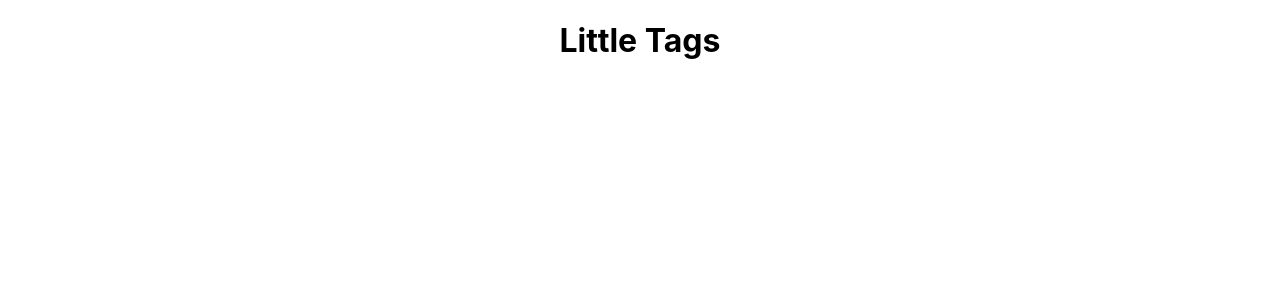
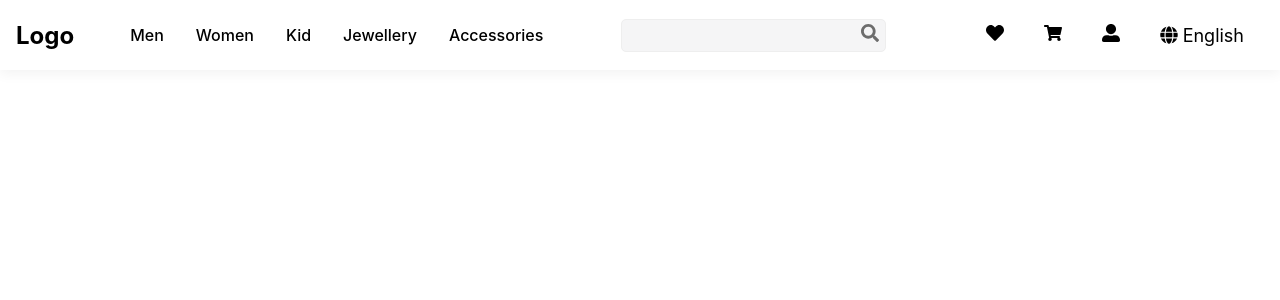
Before and after one commit to pesto-students/little-tags-Manu-jayaprakash, a React (Create React App) app: page / in a window 1280 px wide. Shown: the top 300 px of the page. Built offline with nearby package versions, Linux system fonts and the light colour scheme.

Commit message:
UI for Navbar

```diff
--- a/package.json
+++ b/package.json
@@ -6,8 +6,11 @@
     "@testing-library/jest-dom": "^5.11.4",
     "@testing-library/react": "^11.1.0",
     "@testing-library/user-event": "^12.1.10",
+    "bootstrap": "^4.6.0",
+    "prop-types": "^15.7.2",
     "react": "^17.0.1",
     "react-dom": "^17.0.1",
+    "react-icons": "^4.2.0",
     "react-scripts": "4.0.1",
     "web-vitals": "^0.2.4"
   },
--- a/src/App.css
+++ b/src/App.css
@@ -1,3 +1,3 @@
 .App {
-    text-align: center;
+    height: 100%;
 }
--- a/src/App.js
+++ b/src/App.js
@@ -1,9 +1,20 @@
-import './App.css';
+import React, { useState } from "react";
+import "./App.css";
+import Navbar from "./components/Navbar/Navbar";
+import SideDrawer from "./components/SideDrawer/SideDrawer";
+import Overlay from "./components/Overlay/Overlay";
 
 function App() {
+  const [isSidedrawerOpen, setIsSidedrawerOpen] = useState(false);
+  const drawerToggler = () => {
+    setIsSidedrawerOpen(!isSidedrawerOpen);
+  };
+
   return (
     <div className="App">
-      <h1>Little Tags</h1>
+      <Navbar drawerToggler={drawerToggler} />
+      <SideDrawer drawerToggler={drawerToggler} isOpen={isSidedrawerOpen} />
+      {isSidedrawerOpen ? <Overlay drawerToggler={drawerToggler} /> : null}
     </div>
   );
 }
--- /dev/null
+++ b/src/components/Navbar/Navbar.css
@@ -0,0 +1,63 @@
+.navbar__wrapper {
+  position: fixed;
+  background-color: #fff;
+  top: 0;
+  left: 0;
+  right: 0;
+  -webkit-box-shadow: 0 4px 12px 0 rgb(0 0 0 / 5%);
+  box-shadow: 0 4px 12px 0 rgb(0 0 0 / 5%);
+  height: 70px;
+}
+.navbar {
+  display: flex;
+  align-items: center;
+  padding: 0 1rem;
+  height: 100%;
+}
+.navbar__items ul {
+  list-style: none;
+  display: flex;
+  font-weight: 500;
+}
+.navbar__items ul li {
+  margin: 0 1rem;
+  cursor: pointer;
+}
+.user-actions {
+  display: flex;
+}
+.user-action__item {
+  padding: 8px 12px;
+  font-size: 18px;
+  cursor: pointer;
+  border-radius: 50px;
+  margin: 0 8px;
+}
+.user-action__item:hover {
+  background-color: #f5f5f6;
+}
+.select-language {
+  display: flex;
+  align-items: center;
+}
+.select-language svg {
+  margin-right: 5px;
+}
+.hamburger {
+  font-size: 18px;
+  margin-right: 5px;
+  margin-top: 5px;
+  cursor: pointer;
+}
+
+@media (min-width: 768px) {
+  .hamburger {
+    display: none;
+  }
+}
+@media (max-width: 768px) {
+  .navbar__items,
+  .user-actions {
+    display: none;
+  }
+}
--- /dev/null
+++ b/src/components/Navbar/Navbar.js
@@ -0,0 +1,46 @@
+import React from "react";
+import PropTypes from 'prop-types';
+import "./Navbar.css";
+import SearchBox from "../SearchBox/SearchBox";
+import { FaShoppingCart, FaUserAlt, FaHeart, FaGlobe,FaWater } from "react-icons/fa";
+
+export default function Navbar({drawerToggler}) {
+  return (
+    <header className="navbar__wrapper">
+      <nav className="navbar">
+        <div className="hamburger" onClick={drawerToggler}><FaWater/></div>
+        <div className="navbar__logo">
+          <h1>Logo</h1>
+        </div>
+        <div className="navbar__items">
+          <ul>
+            <li>Men</li>
+            <li>Women</li>
+            <li>Kid</li>
+            <li>Jewellery</li>
+            <li>Accessories</li>
+          </ul>
+        </div>
+        <SearchBox />
+        <div className="user-actions">
+          <span className="user-action__item">
+            <FaHeart />
+          </span>
+          <span className="user-action__item">
+            <FaShoppingCart />
+          </span>
+          <span className="user-action__item">
+            <FaUserAlt />
+          </span>
+          <span className="user-action__item select-language">
+            <FaGlobe /> English
+          </span>
+        </div>
+      </nav>
+    </header>
+  );
+}
+
+Navbar.propTypes = {
+  drawerToggler: PropTypes.func
+}
--- /dev/null
+++ b/src/components/Overlay/Overlay.css
@@ -0,0 +1,14 @@
+.overlay {
+  position: fixed;
+  top: 0;
+  left: 0;
+  width: 100%;
+  height: 100%;
+  background-color: rgba(0, 0, 0, 0.3);
+  z-index: 100;
+}
+@media (min-width: 768px) {
+  .overlay {
+    display: none;
+  }
+}
--- /dev/null
+++ b/src/components/Overlay/Overlay.js
@@ -0,0 +1,13 @@
+import React from "react";
+import PropTypes from 'prop-types';
+import "./Overlay.css";
+
+export default function Overlay({drawerToggler}) {
+  return (
+    <div className="overlay" onClick={drawerToggler}></div>
+  );
+}
+
+Overlay.propTypes = {
+  drawerToggler: PropTypes.func
+}
--- /dev/null
+++ b/src/components/SearchBox/SearchBox.css
@@ -0,0 +1,27 @@
+.search__wrapper {
+  width: 100%;
+  display: flex;
+  align-items: center;
+  justify-content: center;
+}
+.search__input {
+  background-color: #f5f5f6;
+  border: 1px solid #eeeeee;
+  color: #6d6d6d;
+  font-size: 18px;
+  padding: 5px 10px;
+  border-radius: 5px;
+  width: 60%;
+}
+.search__input:focus {
+  outline: none;
+}
+.search__icon {
+  background-color: #f5f5f6;
+  color: #6d6d6d;
+  vertical-align: middle;
+  position: relative;
+  left: -25px;
+  cursor: pointer;
+  font-size: 18px;
+}
--- /dev/null
+++ b/src/components/SearchBox/SearchBox.js
@@ -0,0 +1,12 @@
+import React from "react";
+import "./SearchBox.css";
+import { FaSearch } from "react-icons/fa";
+
+export default function SearchBox() {
+  return (
+    <div className="search__wrapper">
+      <input type="text" className="search__input" />
+      <span className="search__icon"><FaSearch/></span>
+    </div>
+  );
+}
--- /dev/null
+++ b/src/components/SideDrawer/SideDrawer.css
@@ -0,0 +1,47 @@
+.sidedrawer__wrapper {
+  height: 100%;
+  background-color: #f2f2f2;
+  position: fixed;
+  top: 0;
+  left: 0;
+  width: 70%;
+  max-width: 400px;
+  z-index: 101;
+  transform: translateX(-100%);
+  transition: transform 0.3s ease-out;
+}
+.sidedrawer__wrapper.open{
+  transform: translateX(0);
+}
+.sidedrawer__items {
+  list-style: none;
+  font-weight: 500;
+  border-bottom: 1px solid #e6dfdf;
+}
+.sidedrawer__items li ,.sidedrawer__user-actions li{
+  padding: 12px 0px;
+  cursor: pointer;
+}
+.sidedrawer__heading {
+  font-weight: 500;
+  font-size: 18px;
+  padding-left: 20px;
+}
+.sidedrawer__close{
+  float: right;
+  color: grey;
+  font-size: 18px;
+  margin: 10px 20px;
+  cursor: pointer;
+}
+.sidedrawer__user-actions {
+  list-style: none;
+  font-weight: 500;
+  padding-left: 20px;
+}
+
+@media (min-width: 768px) {
+  .sidedrawer__wrapper {
+    display: none;
+  }
+}
--- /dev/null
+++ b/src/components/SideDrawer/SideDrawer.js
@@ -0,0 +1,35 @@
+import React from "react";
+import PropTypes from 'prop-types';
+import "./SideDrawer.css";
+import {FaWindowClose,FaShoppingCart, FaUserAlt, FaHeart, FaGlobe} from "react-icons/fa";
+
+export default function SideDrawer({drawerToggler,isOpen}) {
+    let styleClasses = 'sidedrawer__wrapper'
+    if(isOpen){
+        styleClasses = 'sidedrawer__wrapper open'
+    }
+  return (
+    <nav className={styleClasses}>
+    <div className="sidedrawer__close" onClick={drawerToggler}><FaWindowClose/></div>
+      <p className="sidedrawer__heading">Categories</p>
+      <ul className="sidedrawer__items">
+        <li>Men</li>
+        <li>Women</li>
+        <li>Kid</li>
+        <li>Jewellery</li>
+        <li>Accessories</li>
+      </ul>
+      <ul className="sidedrawer__user-actions">
+        <li><FaHeart/> My WishList</li>
+        <li><FaShoppingCart/> My Cart</li>
+        <li><FaUserAlt/> Login/SignUp</li>
+        <li><FaGlobe/> Language</li>
+      </ul>
+    </nav>
+  );
+}
+
+SideDrawer.propTypes = {
+  drawerToggler: PropTypes.func,
+  isOpen: PropTypes.bool
+}
--- a/src/index.css
+++ b/src/index.css
@@ -1,3 +1,6 @@
+html {
+  height: 100%;
+}
 body {
   margin: 0;
   font-family: -apple-system, BlinkMacSystemFont, 'Segoe UI', 'Roboto', 'Oxygen',
@@ -5,9 +8,8 @@ body {
     sans-serif;
   -webkit-font-smoothing: antialiased;
   -moz-osx-font-smoothing: grayscale;
+  height: 100%;
 }
-
-code {
-  font-family: source-code-pro, Menlo, Monaco, Consolas, 'Courier New',
-    monospace;
+#root {
+  height: 100%;
 }
```
Also changed, not shown: 2 other files (tests, documents, lock files or other folders).
